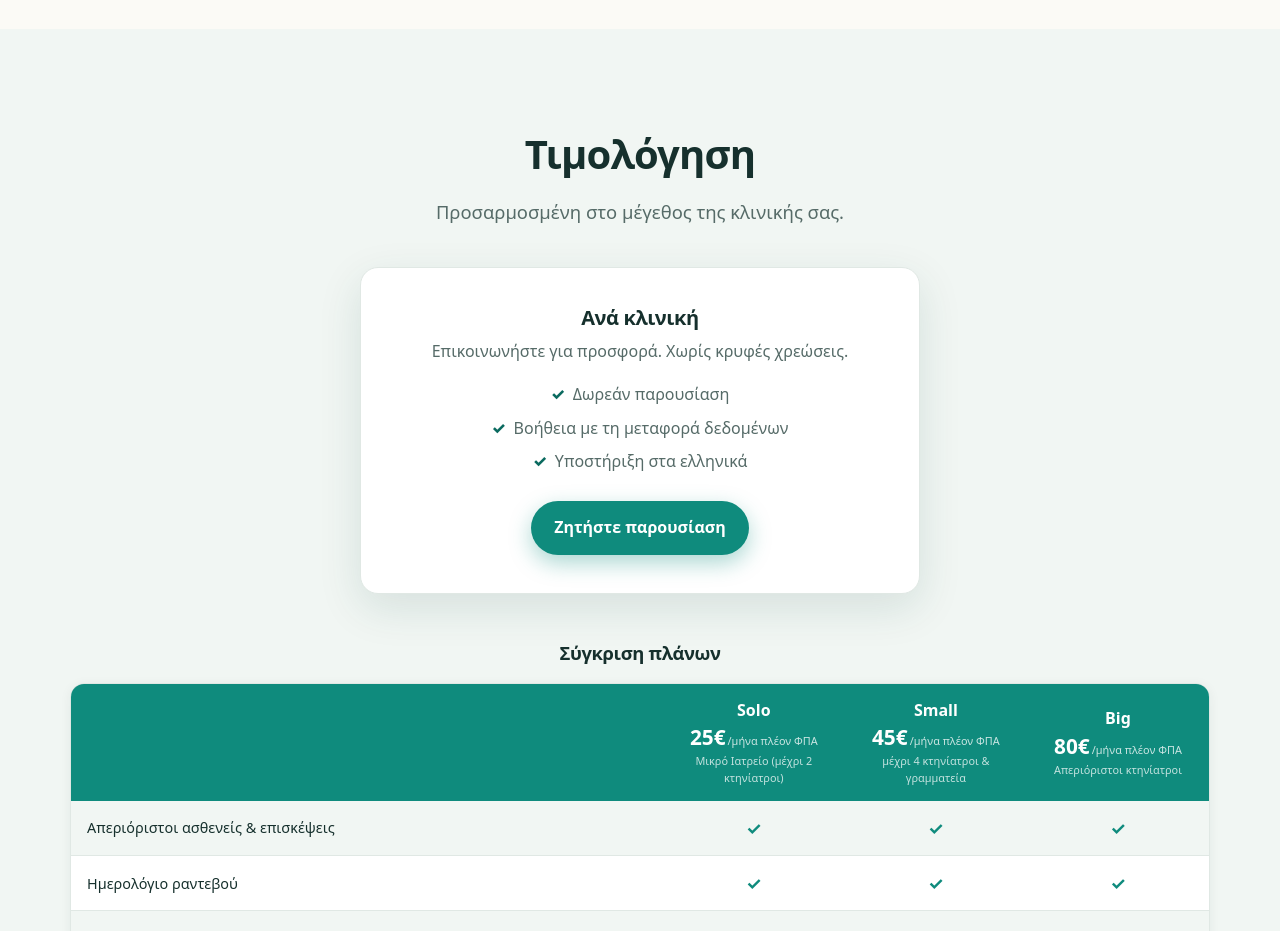
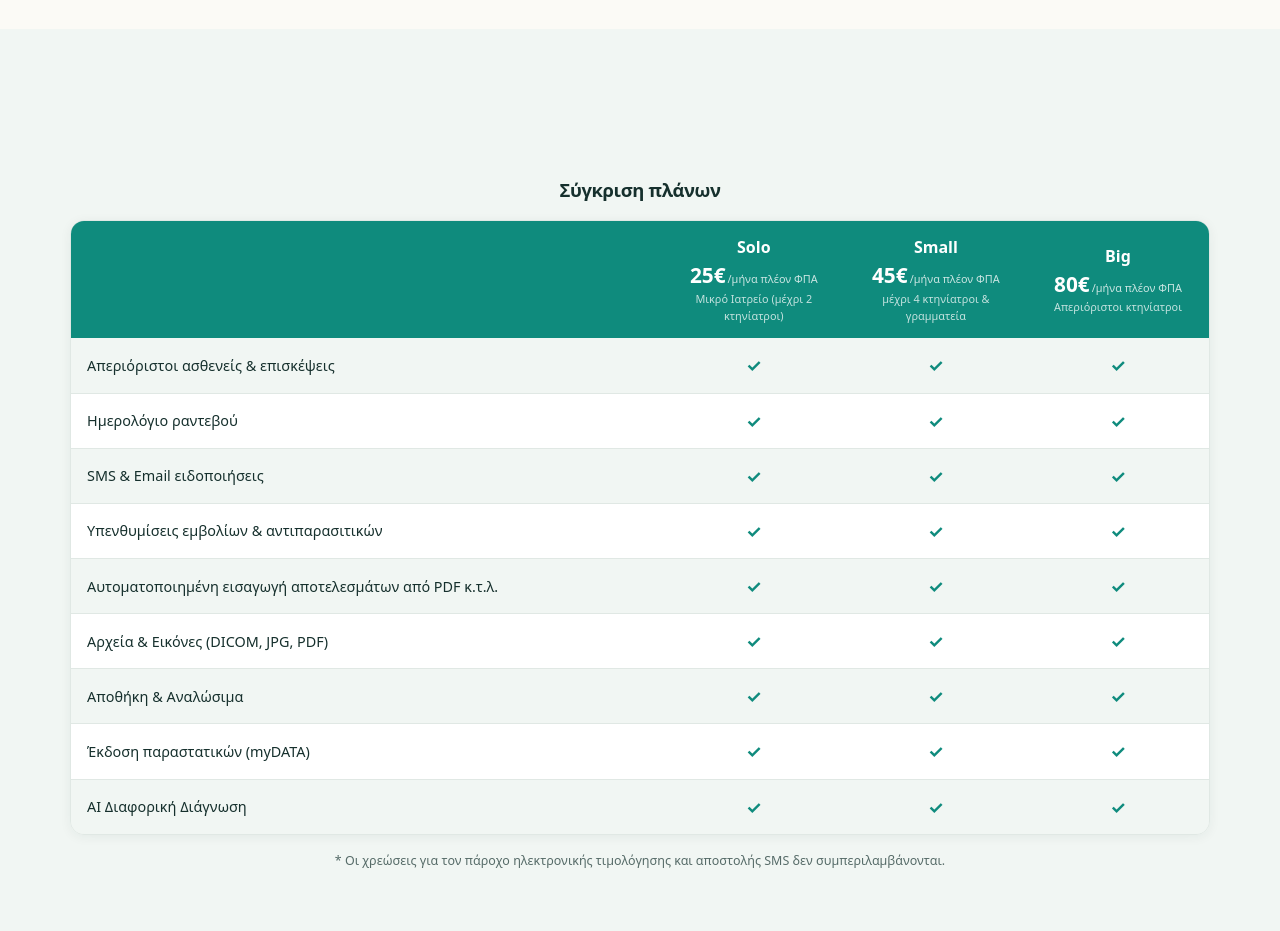
Before and after one commit to nafnafnaf/vetdesk-site, an Astro site: page / in a window 1280 px wide. Shown: the part 5640-6571 px from the top of the page. Built offline with nearby package versions, Linux system fonts and the light colour scheme; Astro itself is replaced by a stand-in of ours.

Commit message:
fix(pricing): remove title, subtitle and card from pricing section
Co-Authored-By: Claude Sonnet 4.6 <noreply@anthropic.com>

```diff
--- a/src/components/Pricing.astro
+++ b/src/components/Pricing.astro
@@ -8,19 +8,6 @@ const cmp = t.pricing.compare;
 ---
 <section id="pricing" class="section section-alt">
   <div class="container">
-    <div class="section-head center">
-      <h2>{t.pricing.title}</h2>
-      <p class="lead" style="margin-inline:auto;">{t.pricing.subtitle}</p>
-    </div>
-    <div class="card price-card">
-      <h3>{t.pricing.cardTitle}</h3>
-      <p>{t.pricing.cardText}</p>
-      <ul>
-        {t.pricing.bullets.map((b) => <li>{b}</li>)}
-      </ul>
-      <a class="btn btn-primary" href={`${base}#contact`}>{t.cta.demo}</a>
-    </div>
-
     <!-- Comparison table -->
     <div class="compare-wrap">
       <h3 class="compare-title">{cmp.title}</h3>
```
Also changed, not shown: 2 other files.
